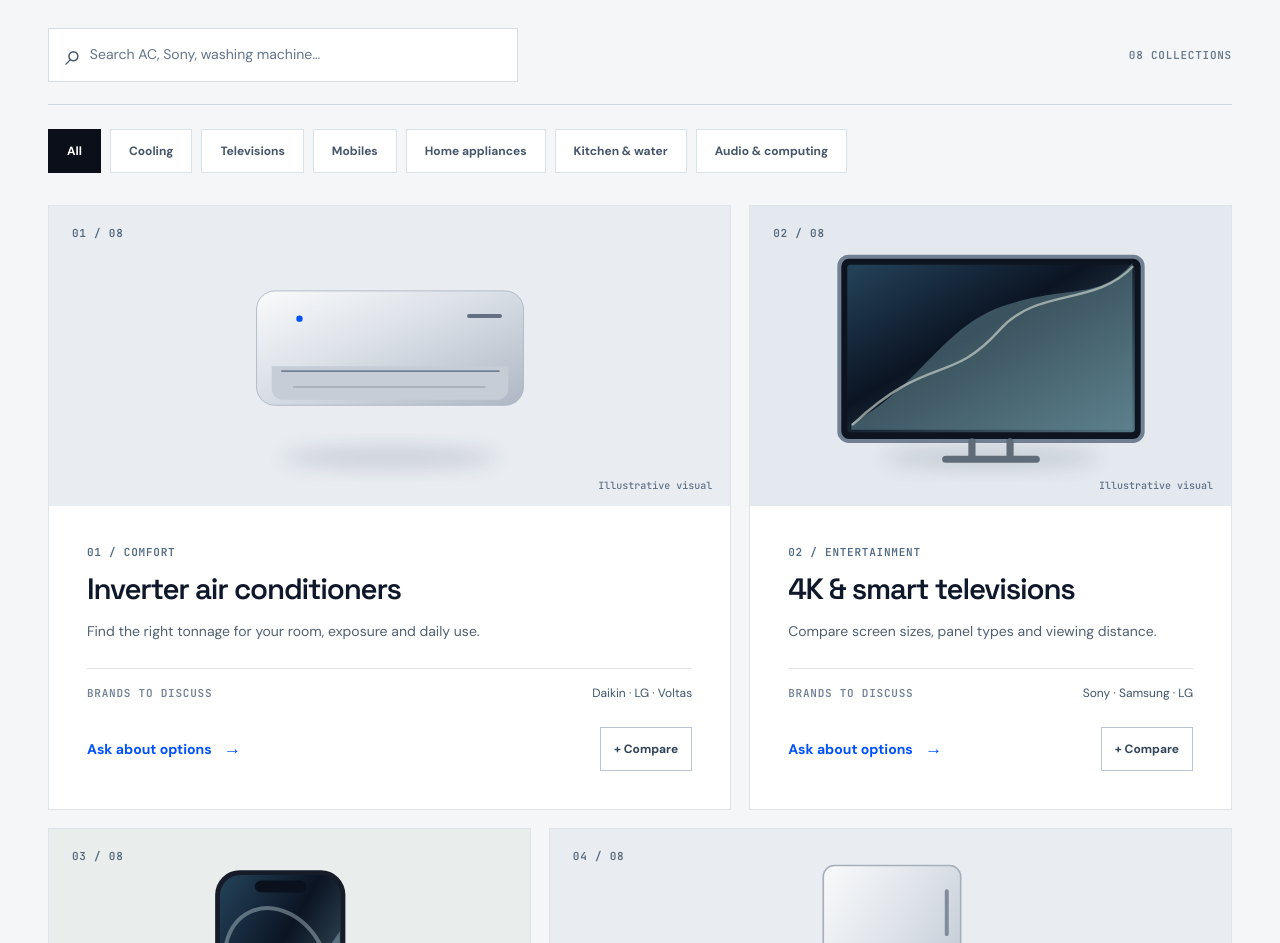
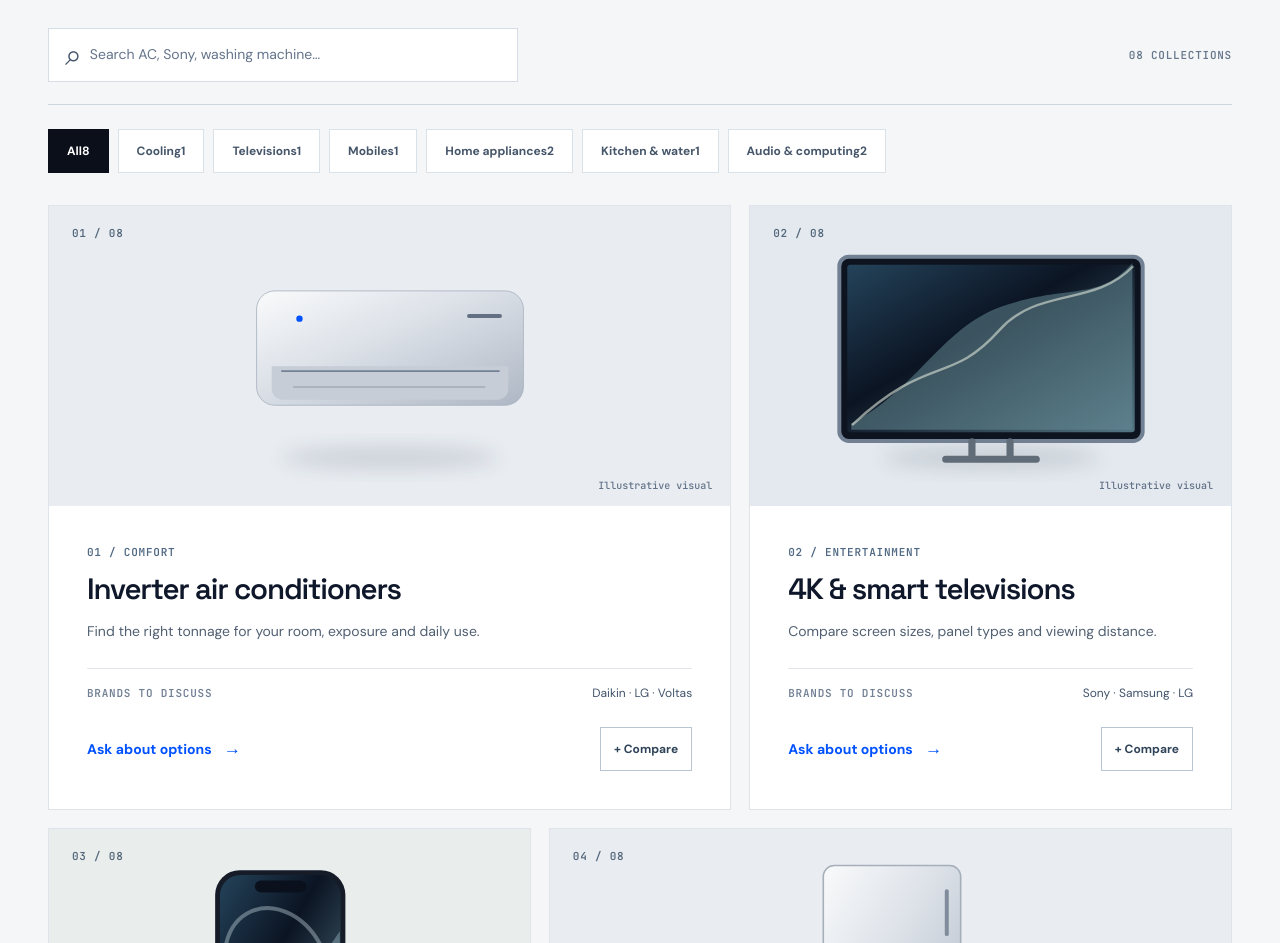
Before and after one commit to divyanshrathod35-cyber/anshdeep-electronics, a React (Vite) app: page / in a window 1280 px wide. Shown: the part 1160-2103 px from the top of the page. Built offline with nearby package versions, Linux system fonts and the light colour scheme.

Commit message:
feat: live catalogue result counts and announcement

```diff
--- a/src/App.tsx
+++ b/src/App.tsx
@@ -173,10 +173,10 @@ export default function App() {
             </div>
             <div className="catalog-toolbar">
               <div className="search-field"><span aria-hidden="true">⌕</span><label className="sr-only" htmlFor="catalog-search">Search product categories or brands</label><input id="catalog-search" type="search" autoComplete="off" placeholder="Search AC, Sony, washing machine…" value={search} onChange={event => setSearch(event.target.value)}/>{search && <button onClick={() => setSearch('')} type="button" aria-label="Clear search">×</button>}</div>
-              <div className="catalog-count">{visible.length.toString().padStart(2,'0')} COLLECTIONS</div>
+              <div className="catalog-count" aria-live="polite">{visible.length.toString().padStart(2,'0')} COLLECTIONS</div>
             </div>
             <div className="filter-list" role="group" aria-label="Filter collections by category">
-              {categories.map(item => <button type="button" key={item} className={'filter-button' + (item === activeCategory ? ' is-active' : '')} aria-pressed={item === activeCategory} onClick={() => setActiveCategory(item)}>{item}</button>)}
+              {categories.map(item => <button type="button" key={item} className={'filter-button' + (item === activeCategory ? ' is-active' : '')} aria-pressed={item === activeCategory} onClick={() => setActiveCategory(item)}>{item}<span className="filter-count" aria-hidden="true">{filterInterests(interests, item, search).length}</span></button>)}
             </div>
             {visible.length ? <div className="product-grid">{visible.map((item, index) => (
               <article key={item.id} className={'product-card' + (index === 0 && activeCategory === 'All' && !search ? ' product-card--feature' : '')}>
```
